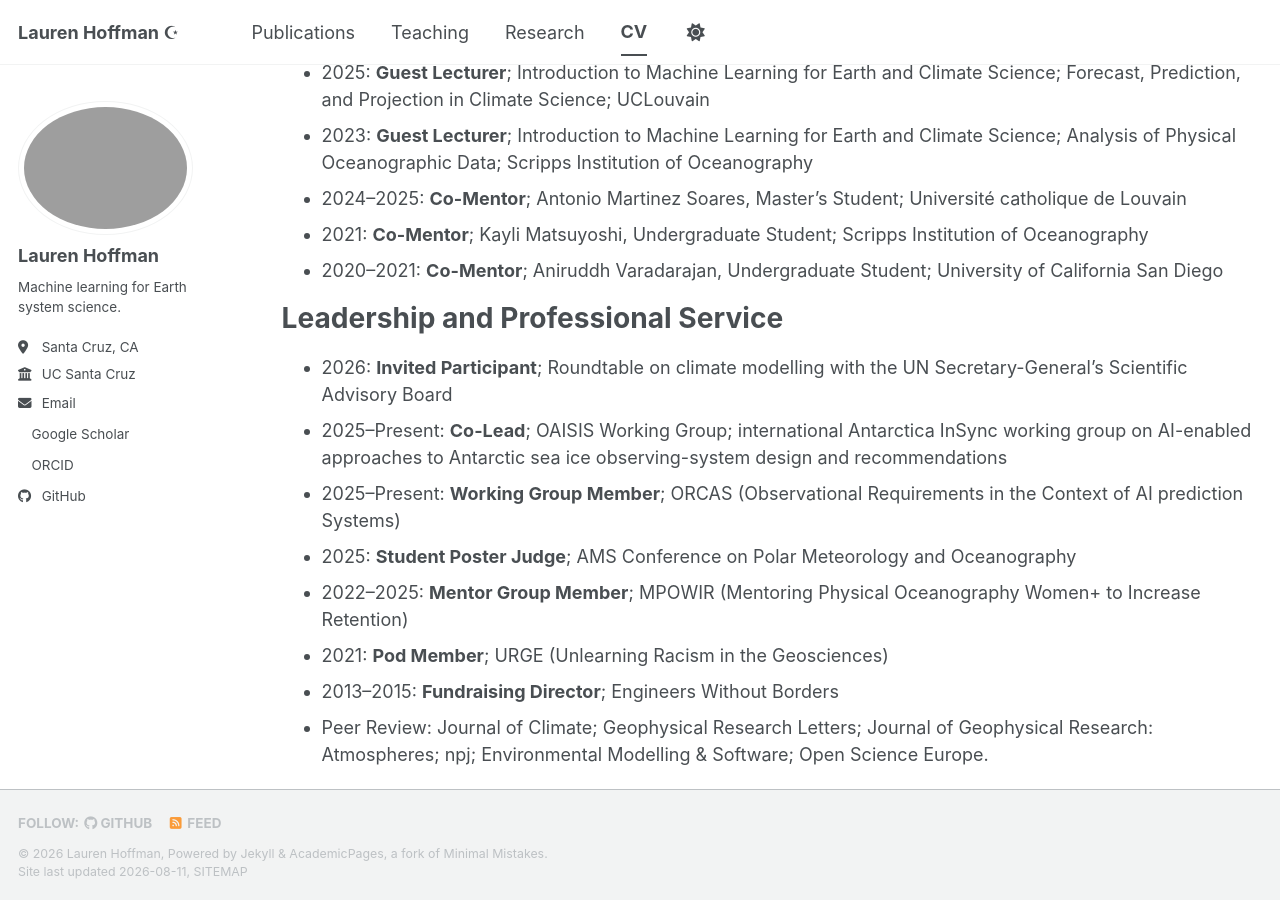
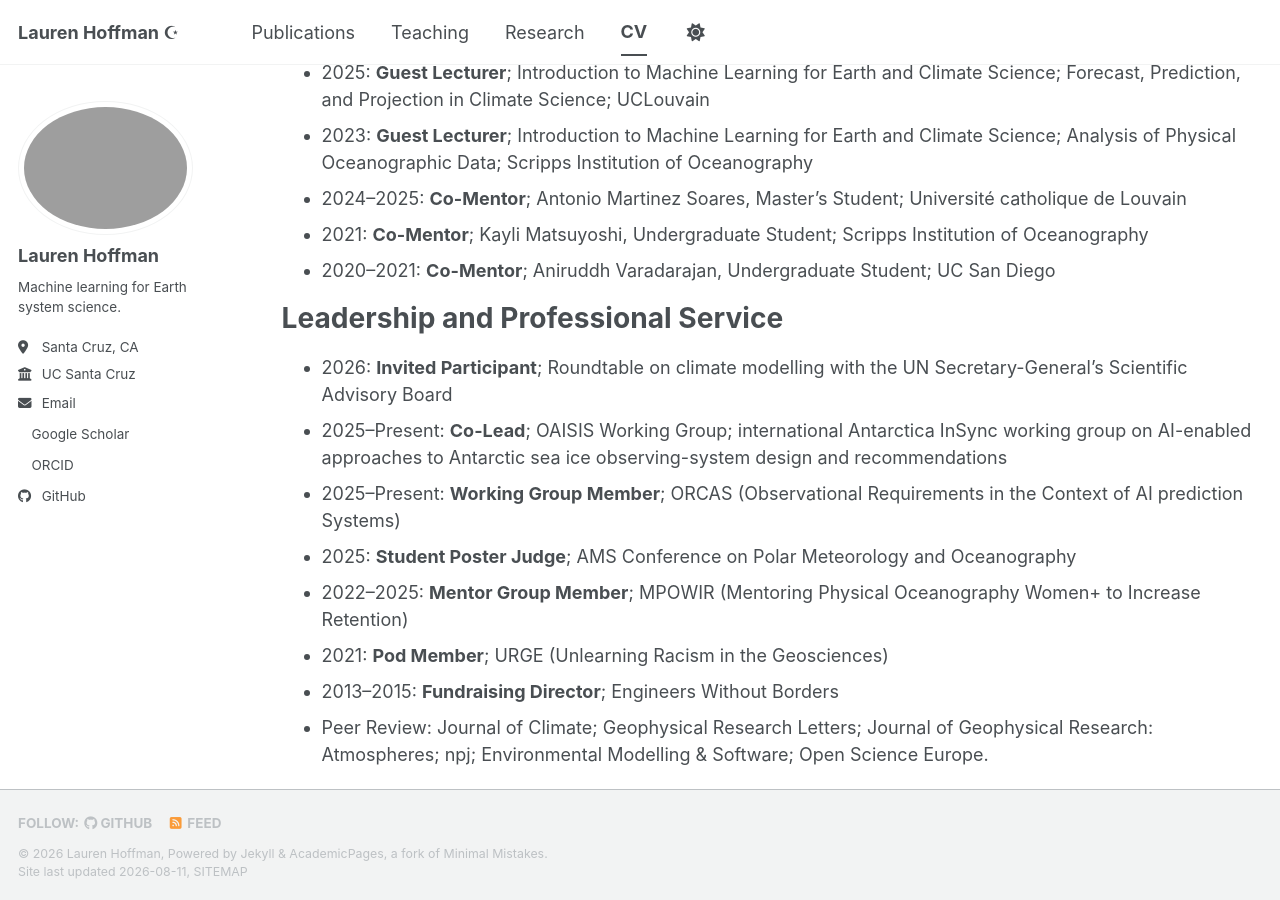
Before and after one commit to lahoffman/lahoffman.github.io, a Jekyll site: the page built from _pages/cv.md, in a window 1280 px wide and 900 px high, scrolled down 1854 px. Built offline with Jekyll 4.4.1, drawn with Linux system fonts in a browser that asks for light colours; a style sheet for code colours, icons or effects is not loaded.

Commit message:
Rebuild CV from _data/cv_source.yml [skip ci]

```diff
--- a/_pages/cv.md
+++ b/_pages/cv.md
@@ -69,7 +69,7 @@ Teaching and Mentoring
 * 2023: **Guest Lecturer**; Introduction to Machine Learning for Earth and Climate Science; Analysis of Physical Oceanographic Data; Scripps Institution of Oceanography
 * 2024–2025: **Co-Mentor**; Antonio Martinez Soares, Master's Student; Université catholique de Louvain
 * 2021: **Co-Mentor**; Kayli Matsuyoshi, Undergraduate Student; Scripps Institution of Oceanography
-* 2020–2021: **Co-Mentor**; Aniruddh Varadarajan, Undergraduate Student; University of California San Diego
+* 2020–2021: **Co-Mentor**; Aniruddh Varadarajan, Undergraduate Student; UC San Diego
 
 Leadership and Professional Service
 ======
```
Also changed, not shown: 2 other files.
